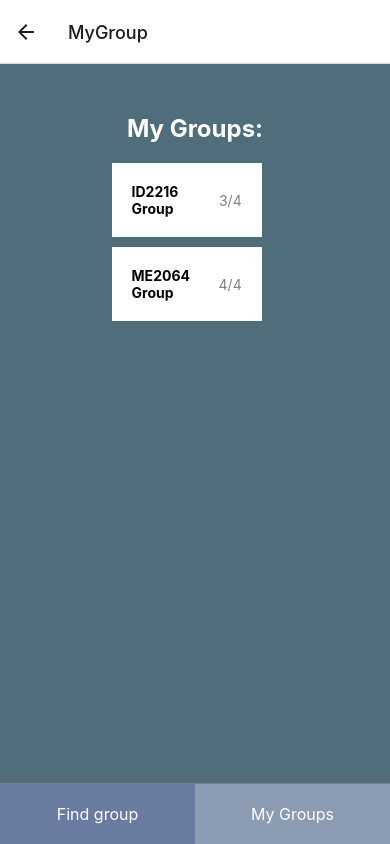
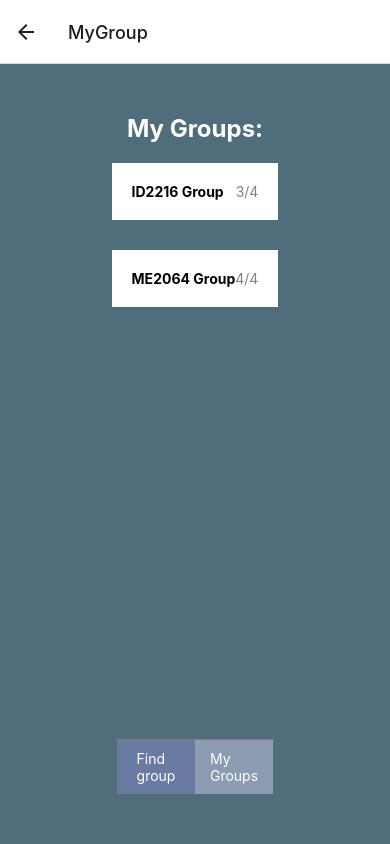
Before and after one commit to ahmedbashir10/GroupFinder, a React Native app: screen /MyGroup in a window 390 px wide. Built offline with nearby package versions, Linux system fonts and the light colour scheme.

Commit message:
css updated

```diff
--- a/view/CourseIDScreen.js
+++ b/view/CourseIDScreen.js
@@ -91,7 +91,7 @@ const styles = StyleSheet.create({
     padding: 15,
     alignItems: "center",
     justifyContent: "center",
-    width: "80%",
+    width: "20%",
     borderRadius: 20,
     marginBottom: 20, // Add space between button and footer
   },
@@ -112,7 +112,7 @@ const styles = StyleSheet.create({
     backgroundColor: '#4caf50', // Match this with your app's footer button color
     paddingVertical: 10,
     paddingHorizontal: 30,
-    borderRadius: 5,
+    borderRadius: 20,
   },
   footerButtonText: {
     color: '#ffffff', // Match this with your app's footer button text color
--- a/view/EmailScreen.js
+++ b/view/EmailScreen.js
@@ -51,7 +51,7 @@ const styles = StyleSheet.create({
     borderWidth: 1,
     borderColor: 'white',
     padding: 10,
-    width: '100%',
+    width: '40%',
     marginBottom: 20,
   },
   disclaimer: {
--- a/view/GroupDetailsScreen.js
+++ b/view/GroupDetailsScreen.js
@@ -158,6 +158,7 @@ const styles = StyleSheet.create({
     fontWeight: 'bold',
     color: 'white',
     marginBottom: 20,
+    alignSelf: 'center', // Add this line to center the title
   },
   preferencesSection: {
     marginBottom: 20,
@@ -166,25 +167,37 @@ const styles = StyleSheet.create({
     backgroundColor: 'white',
     padding: 10,
     marginBottom: 10,
+    textAlign: 'center',
+    alignSelf: 'center', // Center the members section
+    width: '40%',
+
   },
   membersSection: {
     marginBottom: 20,
+    alignSelf: 'center', // Center the members section
+    width: '40%',
   },
   memberItem: {
     backgroundColor: 'white',
     padding: 10,
     marginBottom: 10,
+    flexDirection: 'row', // Align the name and email side by side
+    justifyContent: 'space-between',
   },
   memberName: {
     fontWeight: 'bold',
+    flex: 1,
   },
   memberEmail: {
     color: 'gray',
+    flex: 1, // Allow the email to grow
+    textAlign: 'right',
   },
   membersCount: {
     fontSize: 18,
     color: 'white',
     marginBottom: 20,
+    alignSelf: 'center',
   },
   joinButton: {
     backgroundColor: '#4caf50',
@@ -192,6 +205,7 @@ const styles = StyleSheet.create({
     borderRadius: 5,
     alignItems: 'center',
     marginBottom: 10,
+    alignSelf: 'center',
   },
   joinButtonText: {
     color: 'white',
@@ -202,6 +216,7 @@ const styles = StyleSheet.create({
     padding: 15,
     borderRadius: 5,
     alignItems: 'center',
+    alignSelf: 'center',
   },
   backButtonText: {
     color: 'white',
--- a/view/MatchResultsScreen.js
+++ b/view/MatchResultsScreen.js
@@ -53,7 +53,7 @@ const MatchResultsScreen = ({ navigation }) => {
 
 const styles = StyleSheet.create({
   container: {
-    flex: 1,
+    flex: 0.5,
     padding: 20,
     backgroundColor: '#4f6d7a',
   },
@@ -61,23 +61,31 @@ const styles = StyleSheet.create({
     fontSize: 24,
     fontWeight: 'bold',
     color: 'white',
+    textAlign: 'center', // Center text horizontally
     marginBottom: 20,
   },
   groupItem: {
     backgroundColor: 'white',
     padding: 20,
+    alignSelf: 'center', // Align group item to center horizontally
+    width: '60%', // Reduce width to match the design
     marginBottom: 10,
+    borderWidth: 1, // Add border to match the prototype
+    borderColor: '#ccc', // Border color similar to prototype
   },
   groupName: {
     fontWeight: 'bold',
+    textAlign: 'center', // Center group name text
   },
   subHeader: {
     fontSize: 20,
     color: 'white',
+    textAlign: 'center', // Center text horizontally
     marginTop: 20,
   },
   subText: {
     color: 'white',
+    textAlign: 'center', // Center text horizontally
     marginBottom: 10,
   },
   backButton: {
@@ -85,12 +93,13 @@ const styles = StyleSheet.create({
     paddingVertical: 10,
     paddingHorizontal: 20,
     borderRadius: 5,
+    alignSelf: 'center', // Align button to center horizontally
     marginTop: 20,
   },
   backButtonText: {
     color: 'white',
     fontSize: 18,
-    textAlign: 'center',
+    textAlign: 'center', // Center text horizontally
   },
 });
 
--- a/view/MyGroupsScreen.js
+++ b/view/MyGroupsScreen.js
@@ -43,7 +43,7 @@ const styles = StyleSheet.create({
     flex: 1,
     backgroundColor: '#4f6d7a',
     alignItems: 'center',
-    paddingTop: 50,
+    paddingTop: 50, // Adjust if necessary to position the header
   },
   header: {
     fontSize: 24,
@@ -53,12 +53,13 @@ const styles = StyleSheet.create({
   },
   groupItem: {
     backgroundColor: 'white',
-    width: '90%',
+    width: '100%', // Reduced from 90% to make it a bit bigger
     padding: 20,
-    marginBottom: 10,
+    marginBottom: 30,
     flexDirection: 'row',
     justifyContent: 'space-between',
     alignItems: 'center',
+    alignSelf: 'center', // Center group items
   },
   groupName: {
     fontWeight: 'bold',
@@ -67,26 +68,27 @@ const styles = StyleSheet.create({
     color: 'gray',
   },
   footer: {
-    position: 'absolute',
-    bottom: 0,
     flexDirection: 'row',
-    width: '100%',
+    width: '40%',
     borderTopColor: 'gray',
     borderTopWidth: 1,
+   // position: 'absolute', // Change to 'relative' if you don't want it stuck to the bottom
+    bottom: 50, // Raise the footer up from the bottom
   },
   footerButton: {
     flex: 1,
-    padding: 20,
+    paddingVertical: 10, // Reduced padding for smaller buttons
+    paddingHorizontal: 20, // Adjust horizontal padding if needed
     justifyContent: 'center',
     alignItems: 'center',
-    backgroundColor: '#6a7ba2', // inactive tab color
+    backgroundColor: '#6a7ba2', // Inactive tab color
   },
   activeTab: {
-    backgroundColor: '#8a9bb2', // active tab color
+    backgroundColor: '#8a9bb2', // Active tab color
   },
   footerButtonText: {
     color: 'white',
-    fontSize: 16,
+    fontSize: 14, // Reduced font size for footer text
   },
 });
 
--- a/view/PreferencesScreen.js
+++ b/view/PreferencesScreen.js
@@ -104,18 +104,18 @@ const styles = StyleSheet.create({
     marginBottom: 30,
   },
   label: {
-    alignSelf: 'flex-start',
-    marginLeft: 20,
+    alignSelf: 'center', // Changed this from 'flex-start' to 'center'
     color: '#ffffff',
     marginBottom: 10,
   },
   picker: {
-    width: '90%',
+    width: '30%',
     backgroundColor: '#ffffff',
     marginBottom: 20,
+
   },
   input: {
-    width: '90%',
+    width: '30%',
     backgroundColor: '#ffffff',
     marginBottom: 20,
     paddingHorizontal: 10,
@@ -124,7 +124,7 @@ const styles = StyleSheet.create({
   sizeInputContainer: {
     flexDirection: 'row',
     justifyContent: 'space-between',
-    width: '90%',
+    width: '30%',
   },
   sizeInput: {
     width: '40%',
@@ -134,7 +134,7 @@ const styles = StyleSheet.create({
     padding: 15,
     alignItems: 'center',
     justifyContent: 'center',
-    width: '90%',
+    width: '20%',
     borderRadius: 20,
     marginBottom: 20,
   },
@@ -143,7 +143,7 @@ const styles = StyleSheet.create({
     padding: 15,
     alignItems: 'center',
     justifyContent: 'center',
-    width: '90%',
+    width: '20%',
     borderRadius: 20,
   },
   buttonText: {
--- a/view/WelcomeScreen.js
+++ b/view/WelcomeScreen.js
@@ -32,8 +32,8 @@ const WelcomeScreen = ({ navigation, presenter }) => {
 const styles = StyleSheet.create({
   container: {
     flex: 1,
-    justifyContent: 'center',
-    alignItems: 'center',
+    justifyContent: 'center', // centers vertically
+    alignItems: 'center', // centers horizontally
     backgroundColor: '#4f6d7a',
     padding: 20,
   },
@@ -47,8 +47,13 @@ const styles = StyleSheet.create({
     borderWidth: 1,
     borderColor: 'white',
     padding: 10,
-    width: '100%',
+    width: '40%', // Adjust width as needed to make the input smaller
     marginBottom: 20,
+    alignSelf: 'center', // Ensures that the input is centered in the screen
+  },
+  // Add a style for the button if needed
+  button: {
+    // Define your button styles here if needed
   },
 });
 
```
Also changed, not shown: package.json (+4 -4 lines), 1 other file (tests, documents, lock files or other folders).
